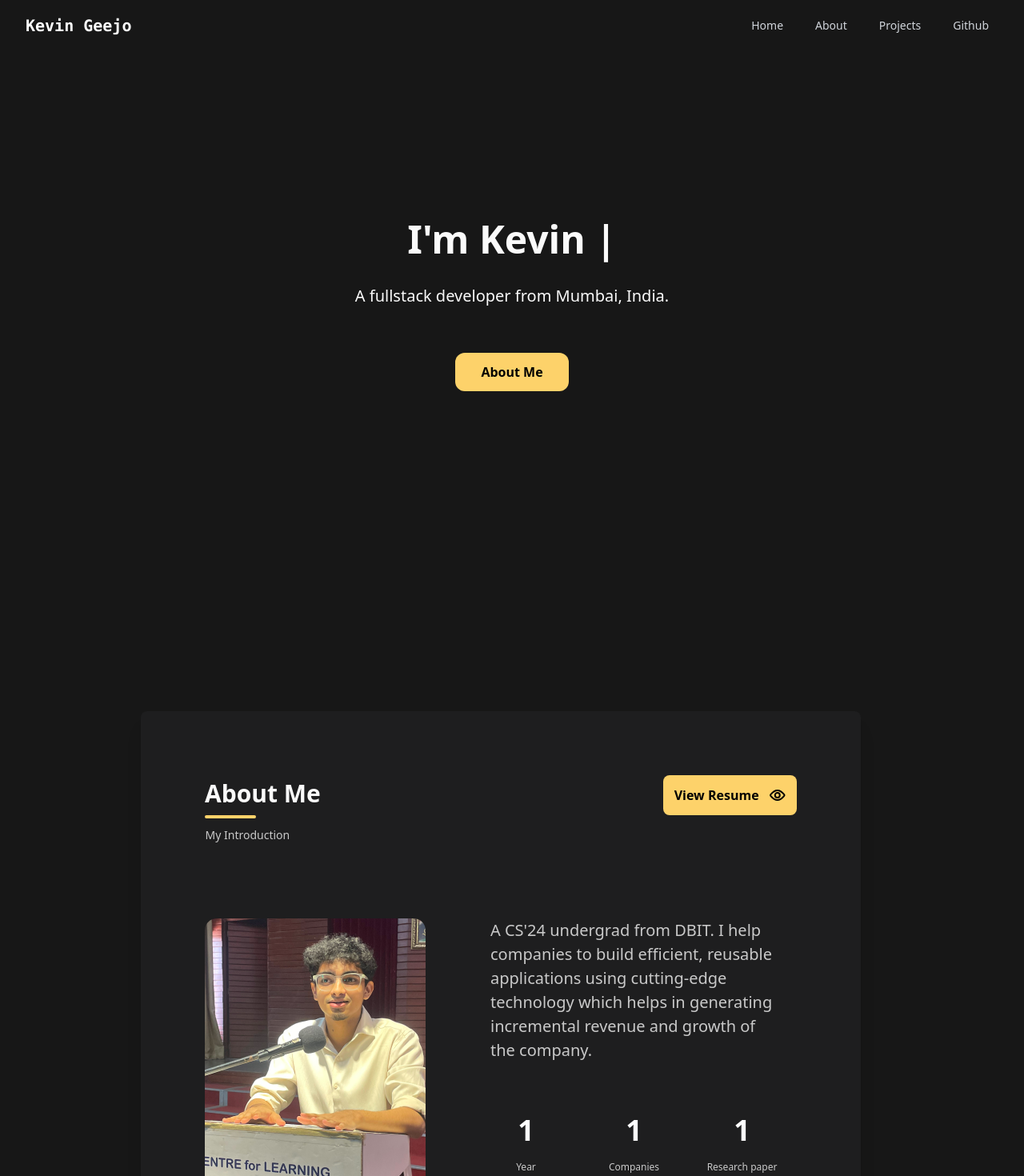
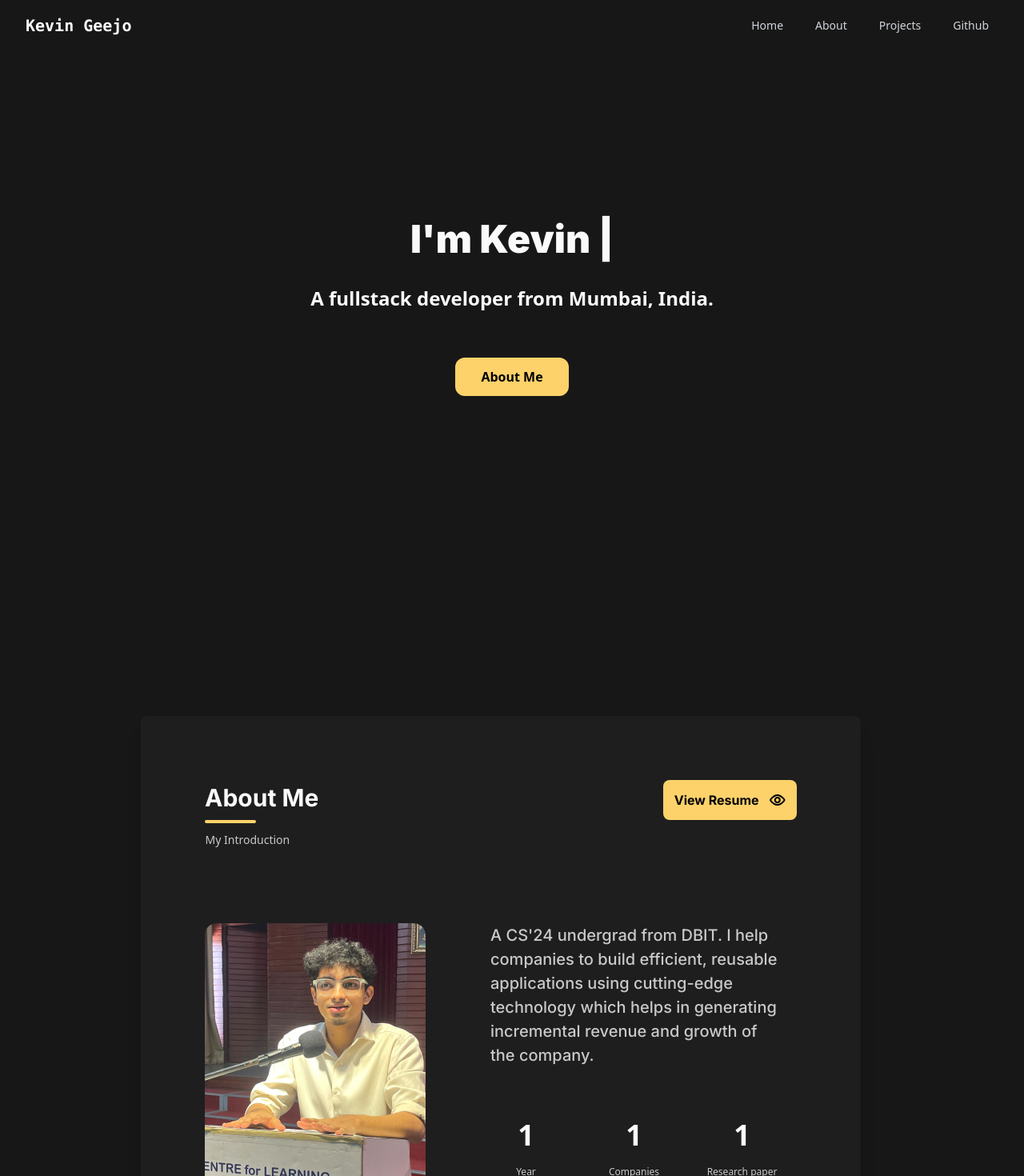
Before and after one commit to KevinGeejo/Portfolio_React, a React (Create React App) app: page / in a window 1280 px wide. Shown: the top 1470 px of the page at 80% size. Built offline with nearby package versions, Linux system fonts and the light colour scheme; the HTML template or start-up script is replaced by a standard one.

Commit message:
Update font styles and add image alt text in About and Hero components

```diff
--- a/src/components/About.jsx
+++ b/src/components/About.jsx
@@ -1,6 +1,7 @@
 import React from 'react';
 import kevinpic from '../assets/img/kevin-about.png';
 import kevincv from '../assets/pdf/Kevin_Resume.pdf';
+
 
 // Add this line
 const About = () => {
@@ -52,7 +53,7 @@ const About = () => {
             alt="Kevin About Section"
           />
           <div className="ml-[81px] w-[359px] h-[389px]">
-            <p className=" text-[#C9C9C9]  text-[20px] ">
+            <p className="font-inter font-medium text-[#C9C9C9]  text-[20px] ">
               A CS'24 undergrad from DBIT. I help companies to build efficient,
               reusable applications using cutting-edge technology which helps in
               generating incremental revenue and growth of the company.
--- a/src/components/Hero.jsx
+++ b/src/components/Hero.jsx
@@ -10,7 +10,7 @@ const Hero = () => {
           {/* Modified className */}
           {/* <h1 className="text-4xl font-bold mb-4 pt-[7%]  font-mono">Hi, I'm Kevin Geejo. </h1> */}
           <Typed
-            className="text-[#fafafa] text-center content-center text-5xl mb-4  font-extrabold"
+            className="font-inter text-[#fafafa] text-center content-center text-5xl mb-4  font-black"
             strings={['Hi!', "I'm Kevin Geejo."]}
             typeSpeed={70}
             backSpeed={25}
@@ -19,7 +19,7 @@ const Hero = () => {
           ></Typed>
           <div className="container  content-center">
             {/* <p  className=" m-16 text-[17px]   text-center font-inter font-extrabold justify-self-center">Exploring ways to create robust, scalable web Apps, Unlimitedly obsessed with solving problems where designing and engineering intersects, by creating pixel-perfect , polished interfaces. Currently tinkering with various projects. studying Computer Science, Interested in coding and improving consistently through learning. Currently interested in React Native and MERN stack.</p> */}
-            <p className="text-[#fafafa] mx-14 mb-14 mt-4 text-[20px] hover:text-[#fdd26a]  text-center font-inter font-medium justify-self-center">
+            <p className="font-semibold text-[#fafafa] mx-14 mb-14 mt-4 text-[24px] hover:text-[#fdd26a]  text-center justify-self-center">
               A fullstack developer from Mumbai, India.
             </p>
           </div>
--- a/src/index.css
+++ b/src/index.css
@@ -1,4 +1,9 @@
 @import url('https://fonts.googleapis.com/css2?family=Inter&display=swap');
+@import url('https://fonts.googleapis.com/css2?family=Inter:wght@800&display=swap');
+@import url('https://fonts.googleapis.com/css2?family=Inter:wght@700;800&display=swap');
+@import url('https://fonts.googleapis.com/css2?family=Inter:wght@500&display=swap');
+@import url('https://fonts.googleapis.com/css2?family=Inter:wght@900&display=swap');
+
 @tailwind base;
 @tailwind components;
 @tailwind utilities;
--- a/tailwind.config.js
+++ b/tailwind.config.js
@@ -1,6 +1,8 @@
 /** @type {import('tailwindcss').Config} */
+
 module.exports = {
-  content: ['./public/index.html', './src/**/*.{js,jsx,ts,tsx,css}'],
+  content: ['./public/index.html', './src/**/*.{js,jsx,ts,tsx}'],
+  theme: {
   extend: {
     fontFamily: {
       mono: [
@@ -13,9 +15,10 @@ module.exports = {
         'Courier New',
         'monospace',
       ],
-      inter: ['Inter', 'sans-serif']
+      inter: ["Inter", "sans-serif"],
     },
   },
+},
   plugins: [
 
   ],
```
